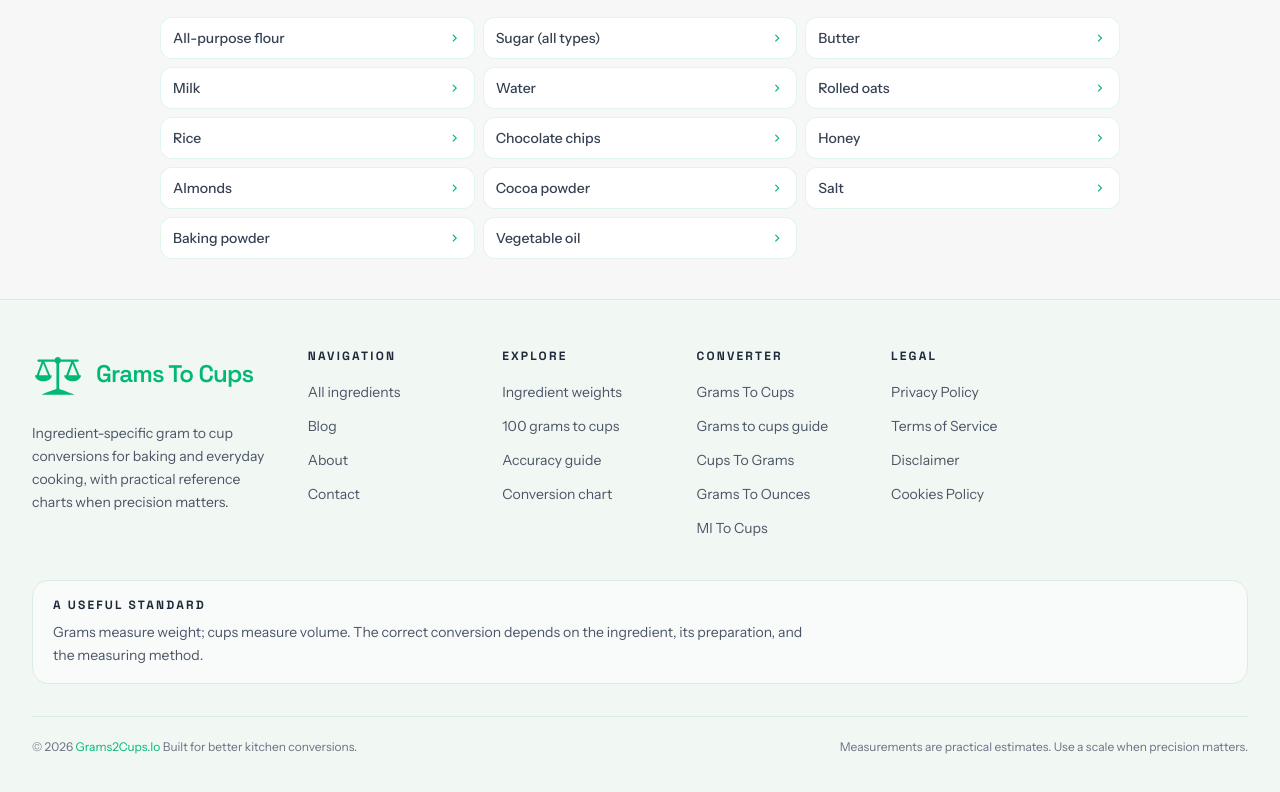
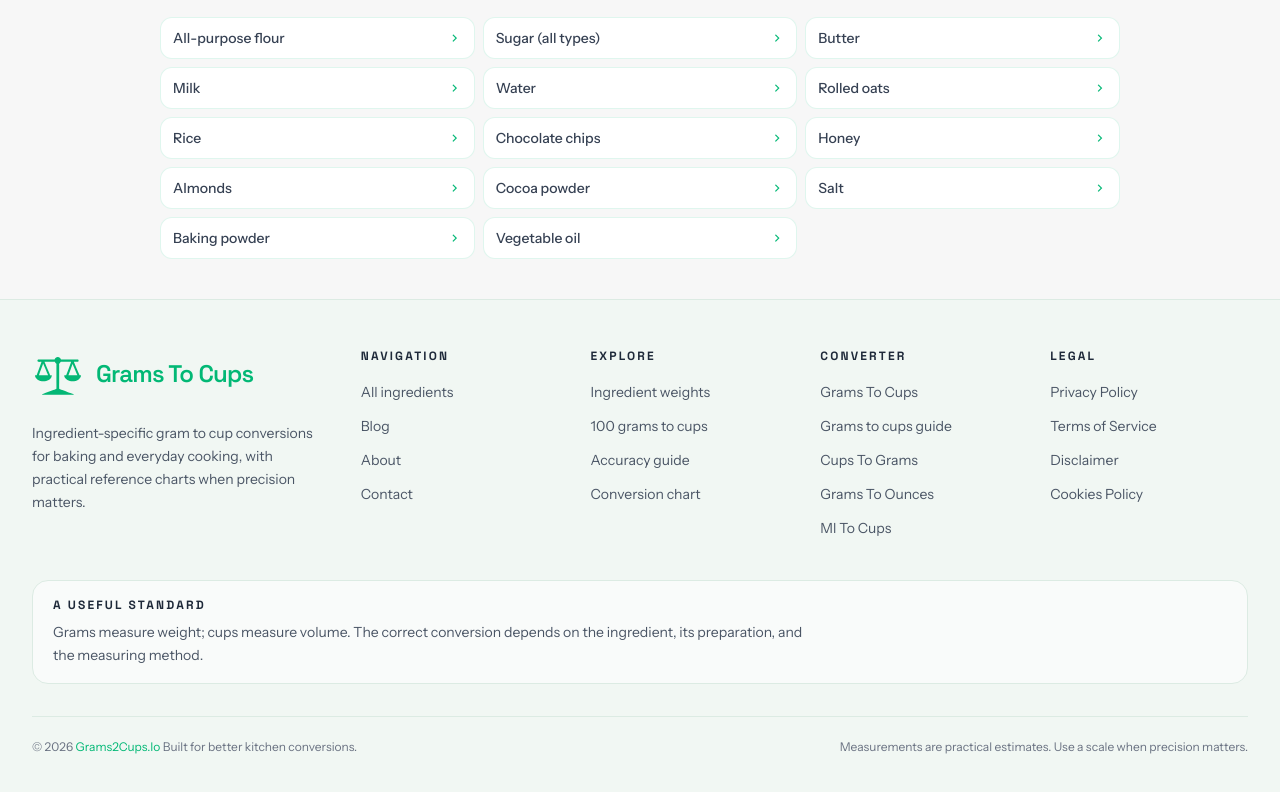
Before and after one commit to Sharjeel-Ishaq/grams-2-cups-io, a Next.js app: page /100-grams-to-cups in a window 1280 px wide. Shown: the part 4649-5441 px from the top of the page. Built offline with nearby package versions, Linux system fonts and the light colour scheme.

Commit message:
Update footer UI and add Google verification

```diff
--- a/src/components/Footer.tsx
+++ b/src/components/Footer.tsx
@@ -1,12 +1,13 @@
 import Link from "next/link";
 import { Space_Grotesk } from "next/font/google";
 
-// Wordmark font — swap for any display font you prefer (Sora, Manrope, Bricolage Grotesque…)
+// Wordmark font
 const brandFont = Space_Grotesk({
   subsets: ["latin"],
   weight: ["600", "700"],
   display: "swap",
 });
+
 const ACCENT = "#02b875";
 
 const navLinks = [
@@ -54,6 +55,7 @@ function FooterColumn({
   return (
     <div className="min-w-0">
       <h2 className={headingClass}>{title}</h2>
+
       <ul className="mt-4 space-y-2.5 text-sm text-gray-600">
         {links.map((link) => (
           <li key={link.href}>
@@ -71,7 +73,8 @@ export default function Footer() {
   return (
     <footer className="mt-auto border-t border-[#dcebe3] bg-[#f1f7f3]">
       <div className="mx-auto max-w-7xl px-4 py-12 sm:px-6 lg:px-8">
-        <div className="grid gap-x-8 gap-y-10 sm:grid-cols-3 lg:grid-cols-[1.5fr_1fr_1fr_1fr_1fr_1fr] lg:gap-x-8">
+        {/* Main Footer Grid */}
+        <div className="grid gap-x-8 gap-y-10 sm:grid-cols-3 lg:grid-cols-[1.5fr_1fr_1fr_1fr_1fr] lg:gap-x-8">
           {/* Brand */}
           <div className="sm:col-span-3 lg:col-span-1">
             <Link
@@ -87,41 +90,66 @@ export default function Footer() {
                 height={60}
                 className="h-13 w-13 shrink-0 rounded-xl object-contain"
               />
+
               <span
-                className={`${brandFont.className} text-2xl font-semibold leading-none tracking-[-0.035em] transition-colors text-[#02b875]`}
+                className={`${brandFont.className} text-2xl font-semibold leading-none tracking-[-0.035em] text-[#02b875] transition-colors`}
               >
                 Grams To Cups
               </span>
             </Link>
 
             <p className="mt-4 max-w-md text-sm leading-relaxed text-gray-600 lg:max-w-xs">
-              Ingredient-specific gram to cup conversions for baking and everyday cooking, with practical
-              reference charts when precision matters.
+              Ingredient-specific gram to cup conversions for baking and
+              everyday cooking, with practical reference charts when
+              precision matters.
             </p>
 
-            {/* divider only on tablet, where the brand sits on its own row */}
+            {/* Divider only on tablet */}
             <div className="mt-8 hidden h-px w-full bg-[#dcebe3] sm:block lg:hidden" />
           </div>
 
+          {/* Navigation */}
           <FooterColumn title="Navigation" links={navLinks} />
+
+          {/* Explore */}
           <FooterColumn title="Explore" links={resourceLinks} />
+
+          {/* Converter */}
           <FooterColumn title="Converter" links={converterLinks} />
+
+          {/* Legal */}
           <FooterColumn title="Legal" links={legalLinks} />
         </div>
 
-        {/* A useful standard — full-width note */}
+        {/* A Useful Standard */}
         <div className="footer-standard mt-10 rounded-2xl border border-[#dcebe3] bg-white/60 px-5 py-4">
           <h2 className={headingClass}>A useful standard</h2>
+
           <p className="mt-2 max-w-3xl text-sm leading-relaxed text-gray-600">
-            Grams measure weight; cups measure volume. The correct conversion depends on the ingredient,
-            its preparation, and the measuring method.
+            Grams measure weight; cups measure volume. The correct conversion
+            depends on the ingredient, its preparation, and the measuring
+            method.
           </p>
         </div>
 
-        {/* Bottom bar */}
+        {/* Bottom Bar */}
         <div className="mt-8 flex flex-col gap-3 border-t border-[#dcebe3] pt-5 text-xs leading-relaxed text-gray-500 sm:flex-row sm:items-center sm:justify-between sm:gap-4">
-          <p>© {new Date().getFullYear()} <Link href="/" className="hover:underline" style={{ color: ACCENT }}>Grams2Cups.Io</Link> Built for better kitchen conversions.</p>
-          <p className="sm:text-right">Measurements are practical estimates. Use a scale when precision matters.</p>
+          <p>
+            © {new Date().getFullYear()}{" "}
+            <Link
+              href="/"
+              className="hover:underline"
+              style={{ color: ACCENT }}
+            >
+              Grams2Cups.Io
+            </Link>{" "}
+            Built for better kitchen conversions.
+          </p>
+
+          <p className="sm:text-right">
+            Measurements are practical estimates. Use a scale when precision
+            matters.
+          </p>
         </div>
       </div>
     </footer>
```
